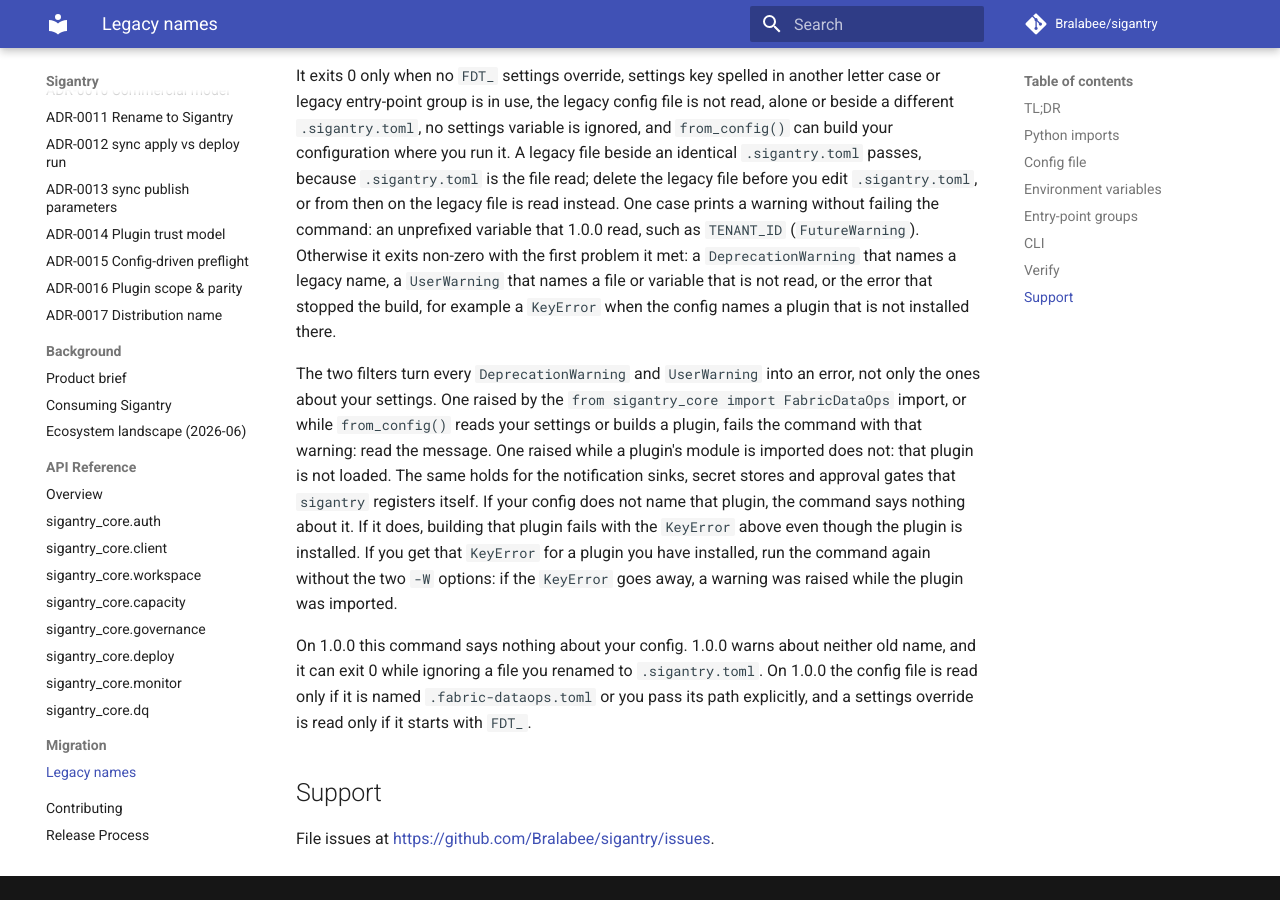
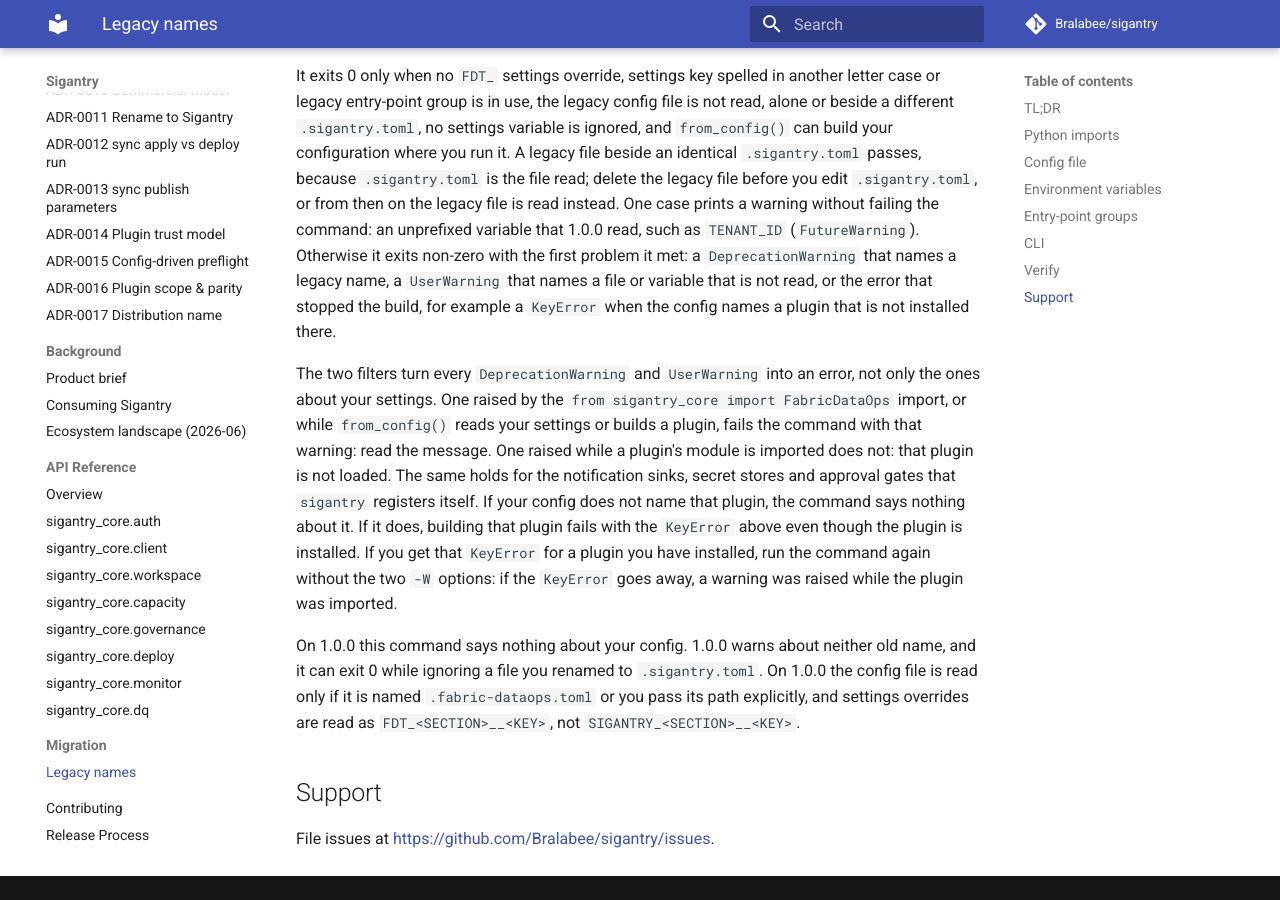
Before and after one commit to Bralabee/sigantry, an MkDocs documentation site: the page built from docs/migration/2.x-to-3.0.md, in a window 1280 px wide and 900 px high, scrolled down 3769 px. Built offline with MkDocs 1.6.1 and Material for MkDocs 9.7.7, drawn with Linux system fonts in a browser that asks for light colours; comment, search, counter and statistics services are not loaded; some of the changed text lies outside the part shown.

Commit message:
docs: state which config names and overrides 1.0.0 reads
1.0.0 also reads unprefixed per-field variables such as TENANT_ID. Say
that it does not read .sigantry.toml or SIGANTRY_ overrides, and that it
reads overrides as FDT_<SECTION>__<KEY>.

```diff
--- a/docs/migration/2.x-to-3.0.md
+++ b/docs/migration/2.x-to-3.0.md
@@ -2,7 +2,7 @@
 
 Before the rename recorded in [ADR-0011](../decisions/ADR-0011-rename-to-sigantry.md), Sigantry's code used the working name `fabric-dataops-toolkits`. Sigantry is published on PyPI as **`sigantry`** ([ADR-0017](../decisions/ADR-0017-distribution-name-sigantry.md)), and its import package is `sigantry_core`. A few of the old names are still read, with a `DeprecationWarning`, so existing configuration keeps working while you rename it. This page lists the old names of the import package, the config file, environment variables, entry-point groups and the console script, what replaces each one, and which of them the code still reads.
 
-> **sigantry 1.0.0 looks only for the old config names.** Given no path, it looks for `.fabric-dataops.toml`, and it reads settings overrides as `FDT_<SECTION>__<KEY>`. The behaviour described below is that of releases after 1.0.0 and of a source install of `main`. The [README](../../README.md) explains what to do on 1.0.0.
+> **sigantry 1.0.0 does not read the new config names.** Given no path, it looks only for `.fabric-dataops.toml`, and it reads settings overrides as `FDT_<SECTION>__<KEY>`, not `SIGANTRY_<SECTION>__<KEY>`. The behaviour described below is that of releases after 1.0.0 and of a source install of `main`. The [README](../../README.md) explains what to do on 1.0.0.
 
 ## TL;DR
 
@@ -107,7 +107,7 @@
 
 The two filters turn every `DeprecationWarning` and `UserWarning` into an error, not only the ones about your settings. One raised by the `from sigantry_core import FabricDataOps` import, or while `from_config()` reads your settings or builds a plugin, fails the command with that warning: read the message. One raised while a plugin's module is imported does not: that plugin is not loaded. The same holds for the notification sinks, secret stores and approval gates that `sigantry` registers itself. If your config does not name that plugin, the command says nothing about it. If it does, building that plugin fails with the `KeyError` above even though the plugin is installed. If you get that `KeyError` for a plugin you have installed, run the command again without the two `-W` options: if the `KeyError` goes away, a warning was raised while the plugin was imported.
 
-On 1.0.0 this command says nothing about your config. 1.0.0 warns about neither old name, and it can exit 0 while ignoring a file you renamed to `.sigantry.toml`. On 1.0.0 the config file is read only if it is named `.fabric-dataops.toml` or you pass its path explicitly, and a settings override is read only if it starts with `FDT_`.
+On 1.0.0 this command says nothing about your config. 1.0.0 warns about neither old name, and it can exit 0 while ignoring a file you renamed to `.sigantry.toml`. On 1.0.0 the config file is read only if it is named `.fabric-dataops.toml` or you pass its path explicitly, and settings overrides are read as `FDT_<SECTION>__<KEY>`, not `SIGANTRY_<SECTION>__<KEY>`.
 
 ## Support
 
```
Also changed, not shown: docs/CONSUMING.md (+1 -1 lines), docs/decisions/ADR-0015-config-driven-preflight.md (+1 -1 lines), 1 other file.
